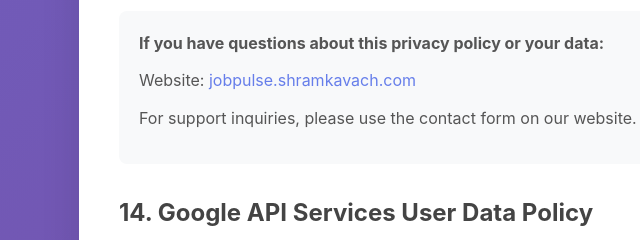
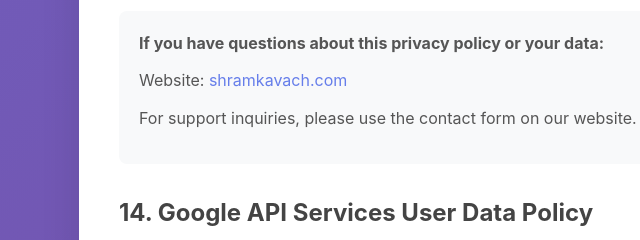
Before and after one commit to jaswanth-mjy/jobpulse, a plain HTML site: page frontend/privacy-policy.html in a window 1280 px wide. Shown: the part 3448-3688 px from the top of the page, 111-751 px from the left. Drawn offline with Linux system fonts and the light colour scheme.

Commit message:
fix: Update contact URL to shramkavach.com/index.html

```diff
--- a/frontend/privacy-policy.html
+++ b/frontend/privacy-policy.html
@@ -191,7 +191,7 @@
         <h2>13. Contact Us</h2>
         <div class="contact-info">
             <p><strong>If you have questions about this privacy policy or your data:</strong></p>
-            <p>Website: <a href="https://jobpulse.shramkavach.com">jobpulse.shramkavach.com</a></p>
+            <p>Website: <a href="https://shramkavach.com/index.html">shramkavach.com</a></p>
             <p>For support inquiries, please use the contact form on our website.</p>
         </div>
 
```
Also changed, not shown: frontend/terms-of-service.html (+1 -1 lines).
